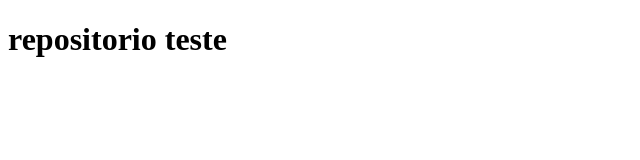
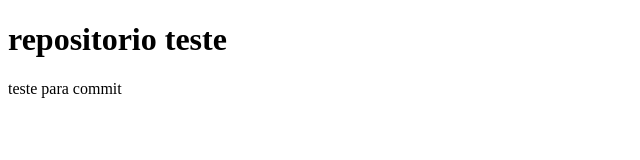
Before and after one commit to PauloHPMKT/teste-repositorio, a plain HTML site: page index.html in a window 1280 px wide. Shown: the whole page, without its empty margins (0-640 px from the left). Drawn offline with Linux system fonts and the light colour scheme.

Commit message:
novo teste

```diff
--- a/index.html
+++ b/index.html
@@ -8,5 +8,6 @@
     </head>
     <body>
         <h1>repositorio teste</h1>
+        <p>teste para commit</p>
     </body>
 </html>
```
